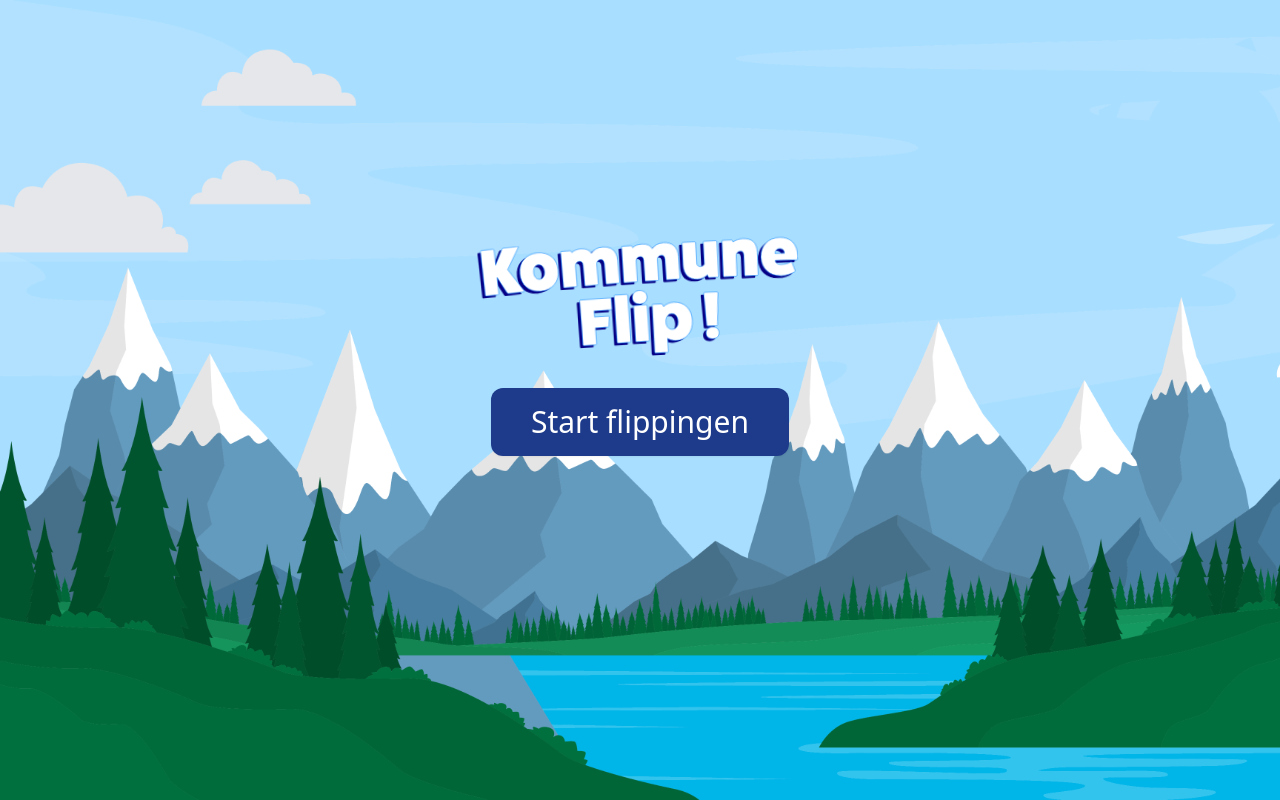
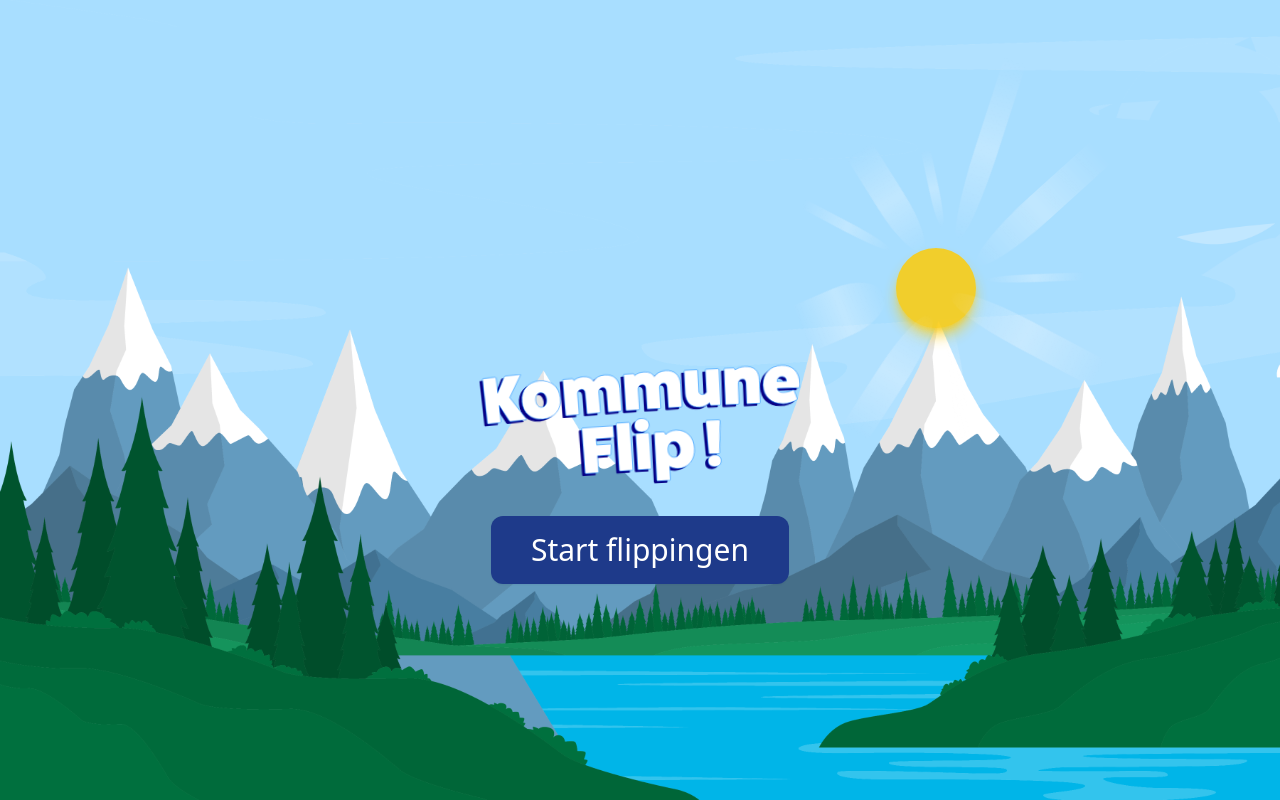
Before and after one commit to danielgud/kommune-flip, a React (Vite) app: page / in a window 1280 px wide. Built offline with nearby package versions, Linux system fonts and the light colour scheme.

Commit message:
more work on splashscreen

```diff
--- a/src/components/Card.tsx
+++ b/src/components/Card.tsx
@@ -56,7 +56,7 @@ const Card = ({
       currentGlowRef.style.backgroundImage = "";
       currentCard.removeEventListener("mousemove", rotateToMouse);
     });
-  }, [bounds, cardRef, glowRef]);
+  }, [bounds, cardRef, glowRef, isFlipped]);
 
   const handleCardClick = () => {
     handleClick(index);
--- /dev/null
+++ b/src/components/Clouds.tsx
@@ -0,0 +1,16 @@
+const Cloud = () => {
+  return <img src="/cloud.png" />;
+};
+
+export const Clouds = () => {
+  return (
+    <div>
+      <div style={{ animationDelay: "-1s" }}>
+        <Cloud />
+      </div>
+      {/* <div style={{ animationDelay: "-2s" }}>
+        <Cloud />
+      </div> */}
+    </div>
+  );
+};
--- a/src/components/SplashScreen.tsx
+++ b/src/components/SplashScreen.tsx
@@ -1,12 +1,25 @@
+import { Clouds } from "./Clouds";
+import { Sun } from "./sun";
+
 interface SplashScreenProps {
   onStartGame: () => void;
 }
 
 const SplashScreen = ({ onStartGame }: SplashScreenProps) => {
   return (
-    <div className="flex flex-col items-center pt-60  h-full">
+    <div className="flex flex-col items-center  h-full">
+      {/* <div>
+        <Clouds />
+      </div> */}
+      <div className="ml-auto pt-72 pr-96">
+        <Sun />
+      </div>
       <h1 className="text-4xl font-bold mb-8 sr-only">Kommune Flip</h1>
-      <img src="/logo.svg" alt="Logo" className="w-1/4 mx-auto animate-wiggle" />
+      <img
+        src="/logo.svg"
+        alt="Logo"
+        className="w-1/4 mx-auto animate-wiggle pt-20"
+      />
       <button
         onClick={onStartGame}
         className="bg-blue-900 text-white text-3xl text-bold px-10 py-4 mt-8 rounded-xl hover:scale-110 transition-all shadow-white-500/70 shadow-sm hover:shadow-lg hover:shadow-white-500/70 focus:ring-2 ring-offset-4 ring-offset-yellow-400"
--- /dev/null
+++ b/src/components/sun.tsx
@@ -0,0 +1,132 @@
+export const Sun = () => {
+  return (
+    <div className="relative">
+      <div className="absolute inset-0 m-auto w-20 h-20 rounded-full opacity-90 bg-yellow-400 shadow-yellow-400 shadow-lg">
+        <div className="absolute inset-0 m-auto w-70 animate-ray ">
+          <div
+            className="ml-5 rounded-ray absolute opacity-[0.4]"
+            style={{
+              top: "-175px",
+              left: "15px",
+              width: "30px",
+              background:
+                "linear-gradient(to top, rgba(255,255,255,0) 0%, rgba(255,255,255,0.8) 50%, rgba(255,255,255,0) 100%)",
+              height: "170px",
+              transform: "rotate(180deg)",
+            }}
+          />
+
+          <div
+            className="ml-5 rounded-ray absolute opacity-[0.4] "
+            style={{
+              background:
+                "linear-gradient(to top, rgba(255,255,255,0) 0%, rgba(255,255,255,0.8) 50%, rgba(255,255,255,0) 100%)",
+              height: "100px",
+              width: "8px",
+              transform: "rotate(220deg)",
+              top: "-90px",
+              left: "75px",
+            }}
+          ></div>
+          <div
+            className="ml-5 rounded-ray absolute opacity-[0.4]"
+            style={{
+              background:
+                "linear-gradient(to top, rgba(255,255,255,0) 0%, rgba(255,255,255,0.8) 50%, rgba(255,255,255,0) 100%)",
+              height: "170px",
+              width: "30px",
+              transform: "rotate(250deg)",
+              top: "-80px",
+              left: "100px",
+            }}
+          ></div>
+          <div
+            className="ml-5 rounded-ray absolute opacity-[0.4]"
+            style={{
+              background:
+                "linear-gradient(to top, rgba(255,255,255,0) 0%, rgba(255,255,255,0.8) 50%, rgba(255,255,255,0) 100%)",
+              height: "120px",
+              width: "14px",
+              transform: "rotate(305deg)",
+              top: "30px",
+              left: "100px",
+            }}
+          />
+          <div
+            className="ml-5 rounded-ray absolute opacity-[0.4]"
+            style={{
+              background:
+                "linear-gradient(to top, rgba(255,255,255,0) 0%, rgba(255,255,255,0.8) 50%, rgba(255,255,255,0) 100%)",
+              height: "140px",
+              width: "30px",
+              transform: "rotate(-15deg)",
+              top: "60px",
+              left: "40px",
+            }}
+          />
+          <div
+            className="ml-5 rounded-ray absolute opacity-[0.4]"
+            style={{
+              background:
+                "linear-gradient(to top, rgba(255,255,255,0) 0%, rgba(255,255,255,0.8) 50%, rgba(255,255,255,0) 100%)",
+              height: "90px",
+              width: "50px",
+              transform: "rotate(19deg)",
+              top: "80px",
+              left: "-50px",
+            }}
+          />
+          <div
+            className="ml-5 rounded-ray absolute opacity-[0.4]"
+            style={{
+              background:
+                "linear-gradient(to top, rgba(255,255,255,0) 0%, rgba(255,255,255,0.8) 50%, rgba(255,255,255,0) 100%)",
+              height: "100px",
+              width: "10px",
+              transform: "rotate(70deg)",
+              top: "15px",
+              left: "-90px",
+            }}
+          />
+          <div
+            className="ml-5 rounded-ray absolute opacity-[0.4]"
+            style={{
+              background:
+                "linear-gradient(to top, rgba(255,255,255,0) 0%, rgba(255,255,255,0.8) 50%, rgba(255,255,255,0) 100%)",
+
+              height: "120px",
+              width: "30px",
+              transform: "rotate(100deg)",
+              top: "-45px",
+              left: "-90px",
+            }}
+          />
+          <div
+            className="ml-5 rounded-ray absolute opacity-[0.4]"
+            style={{
+              background:
+                "linear-gradient(to top, rgba(255,255,255,0) 0%, rgba(255,255,255,0.8) 50%, rgba(255,255,255,0) 100%)",
+              height: "80px",
+              width: "10px",
+              transform: "rotate(120deg)",
+              top: "-65px",
+              left: "-60px",
+            }}
+          />
+          <div
+            className="ml-5 rounded-ray absolute opacity-[0.4]"
+            style={{
+              background:
+                "linear-gradient(to top, rgba(255,255,255,0) 0%, rgba(255,255,255,0.8) 50%, rgba(255,255,255,0) 100%)",
+              height: "190px",
+              width: "23px",
+              transform: "rotate(150deg)",
+              top: "-185px",
+              left: "-60px",
+            }}
+          />
+        </div>
+      </div>
+    </div>
+  );
+};
--- a/tailwind.config.js
+++ b/tailwind.config.js
@@ -9,6 +9,9 @@ export default {
       },
       aspectRatio: {
         golden: "1.586 / 1",
+      },
+      borderRadius: {
+        ray: "80% 80% 0 0",
       },
       boxShadow: {
         card: "0 1px 5px #00000099",
@@ -23,9 +26,14 @@ export default {
           "0%, 100%": { transform: "rotate(-3deg)" },
           "50%": { transform: "rotate(3deg)" },
         },
+        ray: {
+          "0%": { transform: "rotate(0deg)" },
+          "100%": { transform: "rotate(360deg)" },
+        },
       },
       animation: {
         wiggle: "wiggle 1s ease-in-out infinite",
+        ray: "ray 60s linear infinite",
       },
     },
   },
```
Also changed, not shown: src/assets/images.ts (+2 -3 lines), public/bg.png, public/cloud.png (added), src/components/Cloud.tsx (added).
